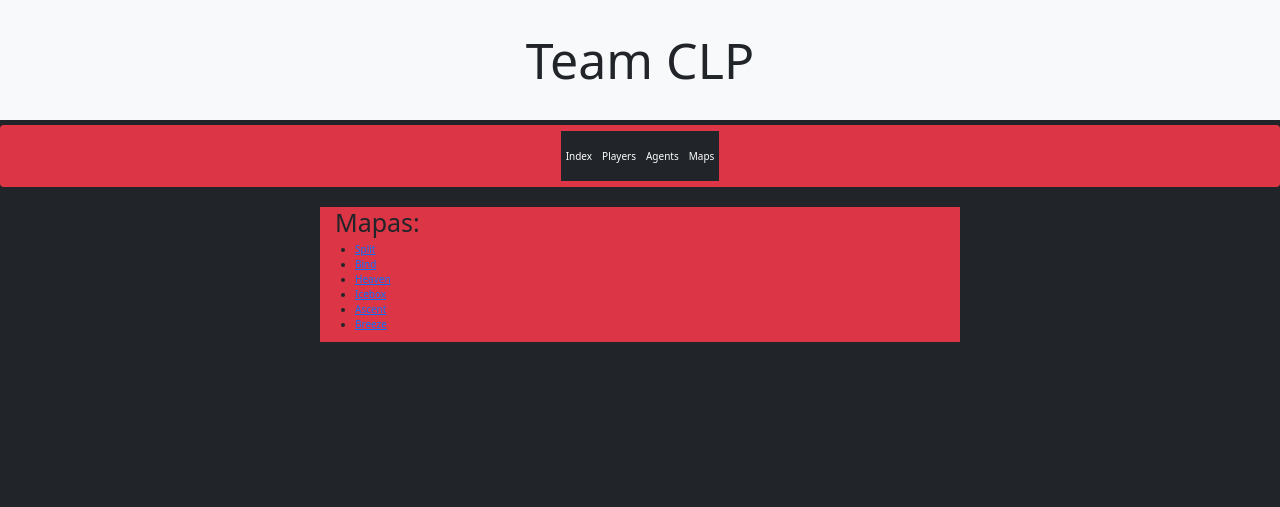
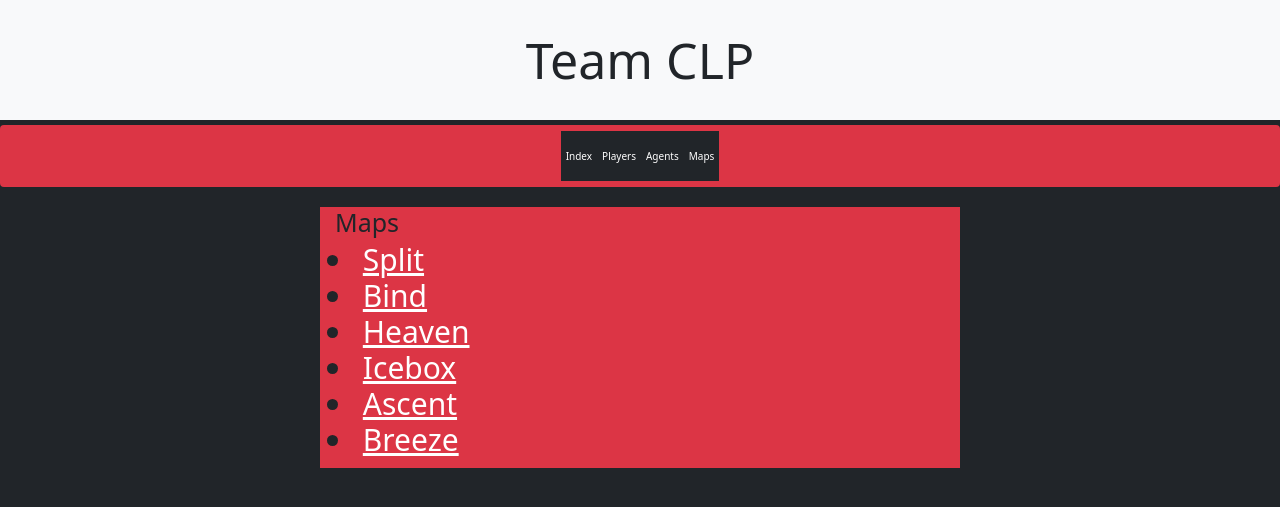
Before and after one commit to VisinoJuanCruz/clp-site, a Django app: page /players/maps/ in a window 1280 px wide. Shown: the top 507 px of the page. Run offline with Django 3.2, Linux system fonts and the light colour scheme; data comes from the database, SQL or seed files in the repository; some libraries are stand-ins or nearby versions.

Commit message:
Agregué para subir fotos a los Mapas,y minimapas, todavia no se pueden usar

```diff
--- a/clpsite/players/models.py
+++ b/clpsite/players/models.py
@@ -68,6 +68,13 @@ class Rank(models.Model):
 class Map(models.Model):
     id = models.UUIDField(primary_key=True, default=uuid.uuid4, help_text='Unique ID for this map')
     name = models.CharField(max_length=20, help_text="Enter a map name")
+    image = models.ImageField(upload_to = 'players', blank=True)
+    minimapa = models.ImageField(upload_to = 'players', blank=True)
+    tierS = models.ManyToManyField('Agent', related_name="agent_tierS", help_text="Enter a tier S agent", blank=True)
+    tierA = models.ManyToManyField('Agent', related_name="agent_tierA",help_text="Enter a tier A agent", blank=True)
+    tierB = models.ManyToManyField('Agent', related_name="agent_tierB",help_text="Enter a tier B agent", blank=True)
+    tierC = models.ManyToManyField('Agent', related_name="agent_tierC",help_text="Enter a tier C agent", blank=True)
+    tierD = models.ManyToManyField('Agent', related_name="agent_tierD",help_text="Enter a tier D agent", blank=True)
 
     def __str__(self):
         return self.name
--- a/clpsite/players/templates/players/map_detail.html
+++ b/clpsite/players/templates/players/map_detail.html
@@ -1,6 +1,7 @@
 {% extends "base_generic.html" %}
 
 {% block content %}
-<h1> {{ map.name }} </h1>
+
+EN MANTENIMIENTO
 
 {% endblock %}
--- a/clpsite/players/templates/players/map_list.html
+++ b/clpsite/players/templates/players/map_list.html
@@ -1,13 +1,14 @@
 {% extends "base_generic.html"%}
 
 {% block content %}
-        <h1>Mapas: </h1>
+        <h1>Maps </h1>
 
         {% if map_list %}
-        <ul>
+        <ul class="display-5">
                 {% for map in map_list %}
                 <li>
-                        <a href="{{map.get_absolute_url}}">{{ map.name }}</a>
+			<img> {{map.image}}
+			<a class="text-white" href="{{map.get_absolute_url}}">{{ map.name }}</a>
                 </li>
                 {% endfor %}
         </ul>
```
Also changed, not shown: clpsite/players/migrations/0011_map_tiers.py (added), clpsite/players/migrations/0012_auto_20211202_0301.py (added), clpsite/players/migrations/0013_auto_20211202_0302.py (added), clpsite/players/migrations/0014_auto_20211202_0332.py (added), 3 other files.
